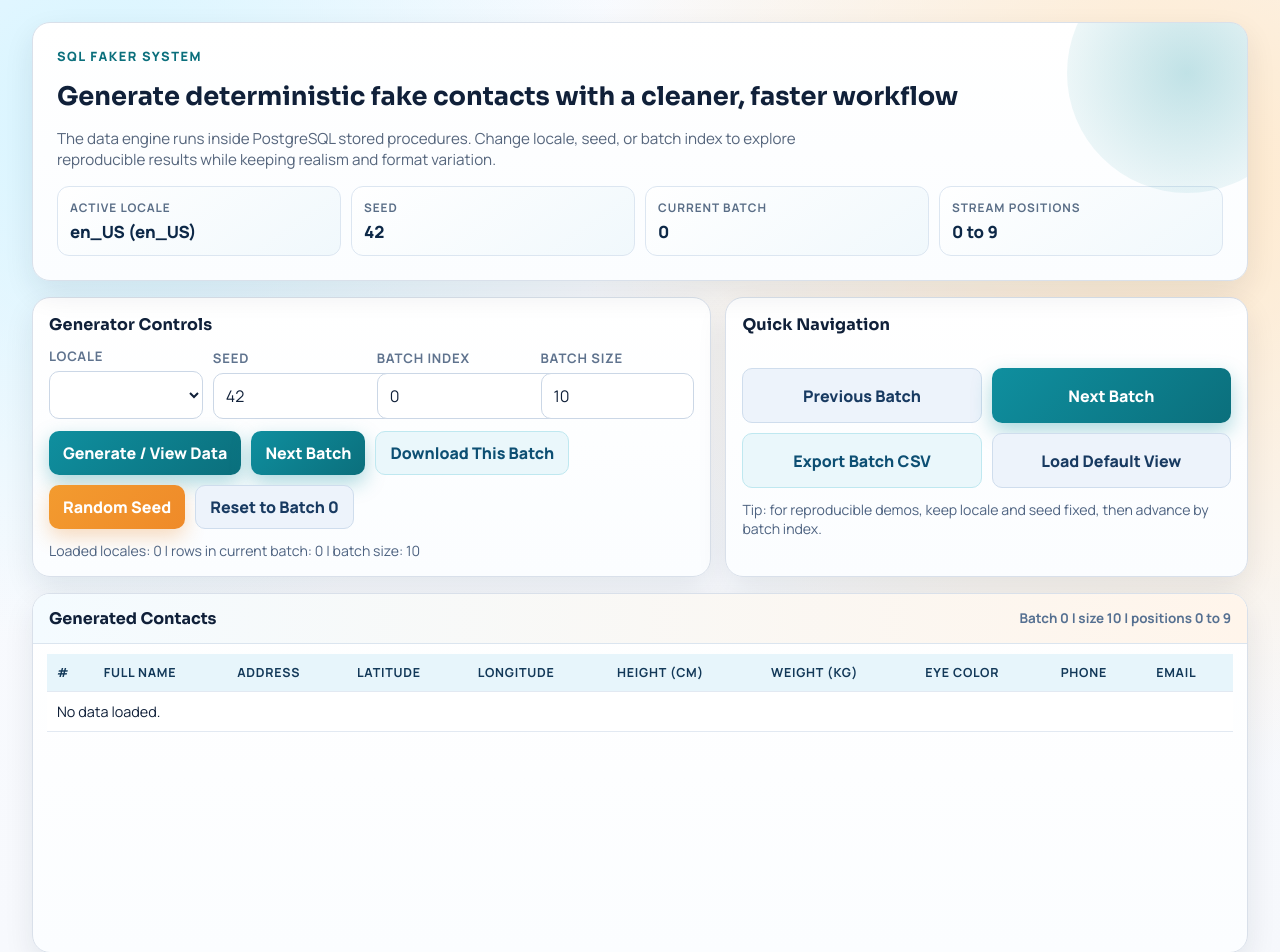
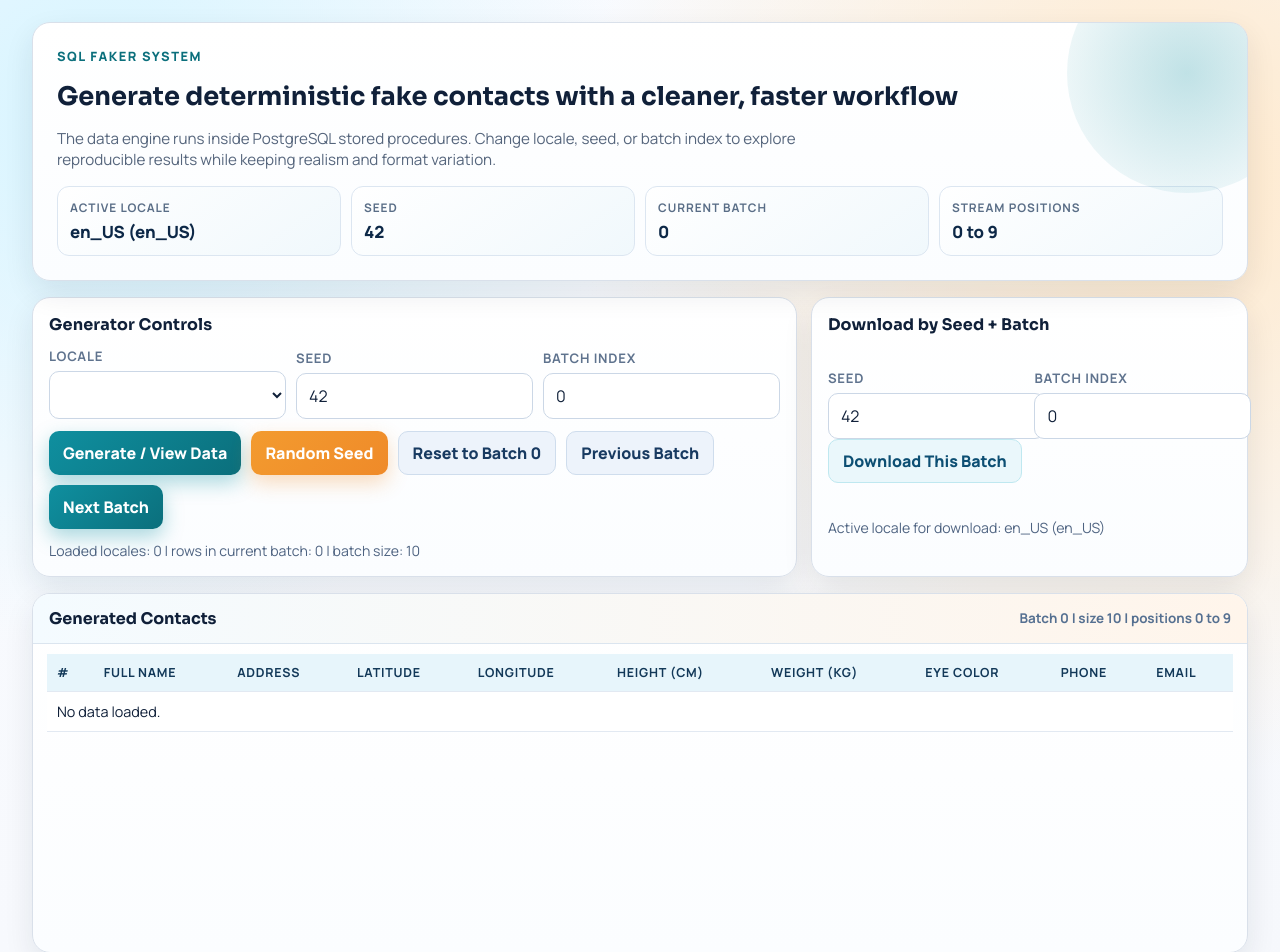
Before and after one commit to Rabbi0121/SQL-Faker-System, a Flask app: page /?locale=en_US&seed=42&batch=0&batch_size=10 in a window 1280 px wide. Shown: the top 952 px of the page. Run offline with Flask 3, Linux system fonts and the light colour scheme; data that the repository does not hold is empty; some libraries are stand-ins or nearby versions.

Commit message:
Refine controls layout with dedicated batch download panel

```diff
--- a/app/templates/index.html
+++ b/app/templates/index.html
@@ -132,7 +132,7 @@
 
         .controls-wrap {
             display: grid;
-            grid-template-columns: 1.3fr 1fr;
+            grid-template-columns: 1.75fr 1fr;
             gap: 14px;
         }
 
@@ -152,7 +152,7 @@
 
         .control-grid {
             display: grid;
-            grid-template-columns: repeat(4, minmax(0, 1fr));
+            grid-template-columns: repeat(3, minmax(0, 1fr));
             gap: 10px;
             align-items: end;
         }
@@ -246,6 +246,13 @@
             display: grid;
             grid-template-columns: repeat(2, minmax(0, 1fr));
             gap: 10px;
+        }
+
+        .download-grid {
+            display: grid;
+            grid-template-columns: repeat(2, minmax(0, 1fr));
+            gap: 10px;
+            align-items: end;
         }
 
         .inline-info {
@@ -413,7 +420,8 @@
 
             .control-grid,
             .stats,
-            .nav-grid {
+            .nav-grid,
+            .download-grid {
                 grid-template-columns: 1fr;
             }
 
@@ -490,19 +498,16 @@
                         <label for="batch">Batch Index</label>
                         <input id="batch" name="batch" type="number" min="0" value="{{ batch_index }}" required />
                     </div>
+                </div>
 
-                    <div class="field">
-                        <label for="batch_size">Batch Size</label>
-                        <input id="batch_size" name="batch_size" type="number" min="1" max="200" value="{{ batch_size }}" required />
-                    </div>
-                </div>
+                <input type="hidden" id="batch_size" name="batch_size" value="{{ batch_size }}" />
 
                 <div class="btn-row">
                     <button class="btn btn-primary" type="submit">Generate / View Data</button>
-                    <a class="btn btn-primary" href="{{ url_for('index', locale=selected_locale, seed=seed, batch=(batch_index + 1), batch_size=batch_size) }}">Next Batch</a>
-                    <button class="btn btn-link" type="button" id="download-batch">Download This Batch</button>
                     <button class="btn btn-warm" type="button" id="random-seed">Random Seed</button>
                     <a class="btn btn-soft" href="{{ url_for('index', locale=selected_locale, seed=seed, batch=0, batch_size=batch_size) }}">Reset to Batch 0</a>
+                    <a class="btn btn-soft" href="{{ url_for('index', locale=selected_locale, seed=seed, batch=(batch_index - 1 if batch_index > 0 else 0), batch_size=batch_size) }}">Previous Batch</a>
+                    <a class="btn btn-primary" href="{{ url_for('index', locale=selected_locale, seed=seed, batch=(batch_index + 1), batch_size=batch_size) }}">Next Batch</a>
                 </div>
 
                 <p class="inline-info">
@@ -515,17 +520,30 @@
             </form>
 
             <aside class="panel nav-card">
-                <h2 class="section-title">Quick Navigation</h2>
-                <div class="nav-grid">
-                    <a class="btn btn-soft" href="{{ url_for('index', locale=selected_locale, seed=seed, batch=(batch_index - 1 if batch_index > 0 else 0), batch_size=batch_size) }}">Previous Batch</a>
-                    <a class="btn btn-primary" href="{{ url_for('index', locale=selected_locale, seed=seed, batch=(batch_index + 1), batch_size=batch_size) }}">Next Batch</a>
-                    <a class="btn btn-link" href="{{ url_for('export_csv', locale=selected_locale, seed=seed, batch=batch_index, batch_size=batch_size) }}">Export Batch CSV</a>
-                    <a class="btn btn-soft" href="{{ url_for('index', locale='en_US', seed=42, batch=0, batch_size=10) }}">Load Default View</a>
-                </div>
+                <h2 class="section-title">Download by Seed + Batch</h2>
 
-                <p class="inline-info">
-                    Tip: for reproducible demos, keep locale and seed fixed, then advance by batch index.
-                </p>
+                <form class="download-form" action="/export.csv" method="get">
+                    <input type="hidden" id="download-locale" name="locale" value="{{ selected_locale }}" />
+                    <input type="hidden" name="batch_size" value="{{ batch_size }}" />
+
+                    <div class="download-grid">
+                        <div class="field">
+                            <label for="download-seed">Seed</label>
+                            <input id="download-seed" name="seed" type="number" min="0" value="{{ seed }}" required />
+                        </div>
+
+                        <div class="field">
+                            <label for="download-batch">Batch Index</label>
+                            <input id="download-batch" name="batch" type="number" min="0" value="{{ batch_index }}" required />
+                        </div>
+                    </div>
+
+                    <div class="btn-row">
+                        <button class="btn btn-link" type="submit">Download This Batch</button>
+                    </div>
+                </form>
+
+                <p class="inline-info">Active locale for download: {{ selected_locale_name }} ({{ selected_locale }})</p>
             </aside>
         </section>
 
@@ -578,13 +596,13 @@
 
     <script>
         (function () {
-            const controlForm = document.getElementById("control-form");
             const localeInput = document.getElementById("locale");
             const seedInput = document.getElementById("seed");
             const batchInput = document.getElementById("batch");
-            const batchSizeInput = document.getElementById("batch_size");
+            const downloadLocaleInput = document.getElementById("download-locale");
+            const downloadSeedInput = document.getElementById("download-seed");
+            const downloadBatchInput = document.getElementById("download-batch");
             const randomSeedButton = document.getElementById("random-seed");
-            const downloadBatchButton = document.getElementById("download-batch");
 
             if (!seedInput || !randomSeedButton) {
                 return;
@@ -594,22 +612,29 @@
                 const maxSeed = 2147483647;
                 const nextSeed = Math.floor(Math.random() * maxSeed);
                 seedInput.value = String(nextSeed);
+                if (downloadSeedInput) {
+                    downloadSeedInput.value = String(nextSeed);
+                }
                 seedInput.focus();
             });
 
-            if (!controlForm || !localeInput || !batchInput || !batchSizeInput || !downloadBatchButton) {
-                return;
+            if (seedInput && downloadSeedInput) {
+                seedInput.addEventListener("input", function () {
+                    downloadSeedInput.value = seedInput.value;
+                });
             }
 
-            downloadBatchButton.addEventListener("click", function () {
-                const params = new URLSearchParams({
-                    locale: localeInput.value,
-                    seed: seedInput.value,
-                    batch: batchInput.value,
-                    batch_size: batchSizeInput.value
+            if (batchInput && downloadBatchInput) {
+                batchInput.addEventListener("input", function () {
+                    downloadBatchInput.value = batchInput.value;
                 });
-                window.location.href = "/export.csv?" + params.toString();
-            });
+            }
+
+            if (localeInput && downloadLocaleInput) {
+                localeInput.addEventListener("change", function () {
+                    downloadLocaleInput.value = localeInput.value;
+                });
+            }
         })();
     </script>
 </body>
```
